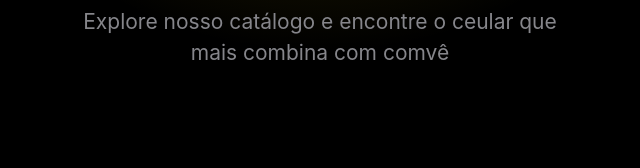
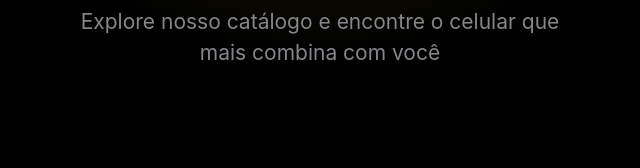
Before and after one commit to diegoeferreira20-jpg/vitrine2, a website: page public/index.html in a window 1280 px wide. Shown: the part 248-416 px from the top of the page, 320-960 px from the left. Drawn offline with Linux system fonts and the light colour scheme; no server answers.

Commit message:
Add files via upload

```diff
--- a/public/index.html
+++ b/public/index.html
@@ -4,7 +4,7 @@
 <title>NCR iPhone</title><meta name="theme-color" content="#000000">
 <!--OG--><link rel="icon" href="/icon-192.png"><link rel="stylesheet" href="/style.css"></head>
 <body>
-<header><img class="logo" src="/logo.png" alt="NCR iPhone"><h1 id="title">NCR iPhone</h1><p class="sub" id="sub">Explore nosso catálogo e encontre o ceular que mais combina com comvê</p></header>
+<header><img class="logo" src="/logo.png" alt="NCR iPhone"><h1 id="title">NCR iPhone</h1><p class="sub" id="sub">Explore nosso catálogo e encontre o celular que mais combina com você</p></header>
 <main id="grid" class="grid"></main>
 <footer>NCR iPhone</footer>
 <div id="modal" class="modal" hidden></div>
```
